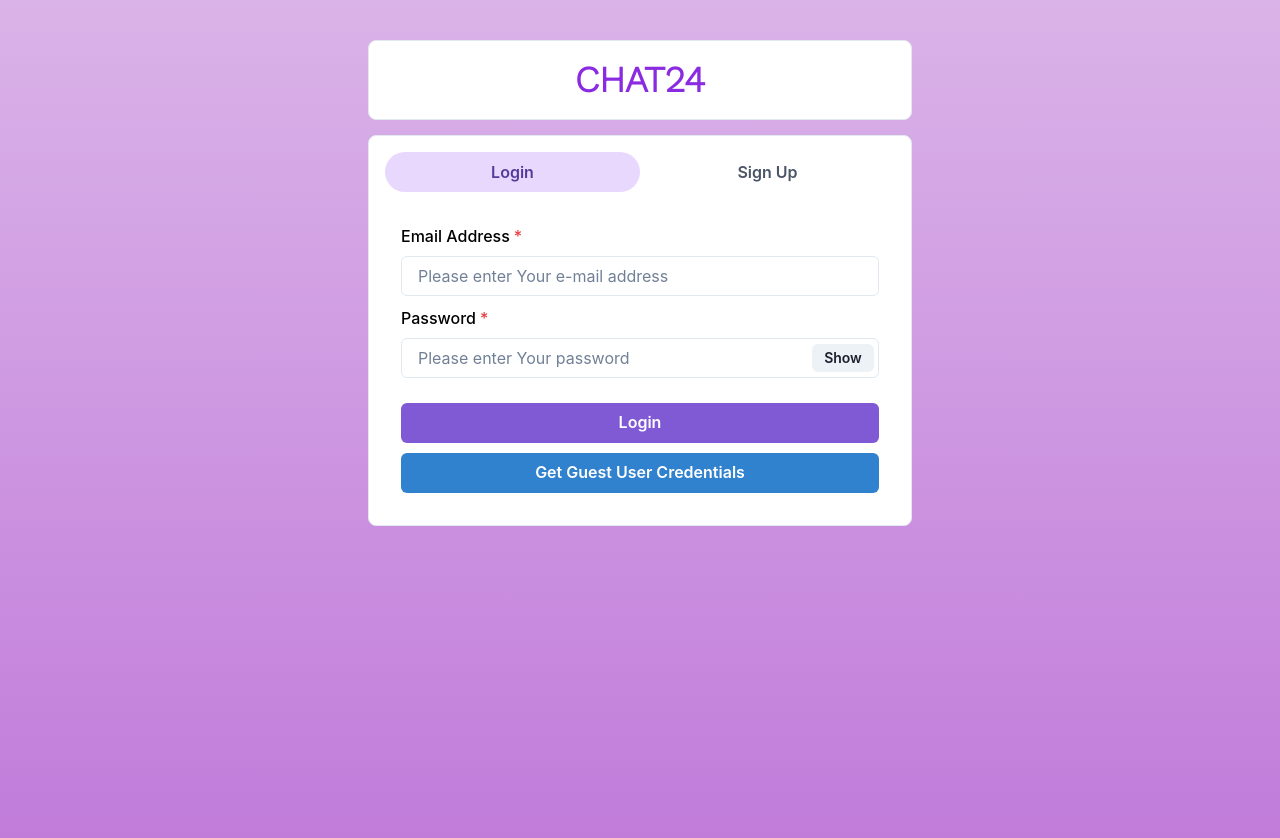
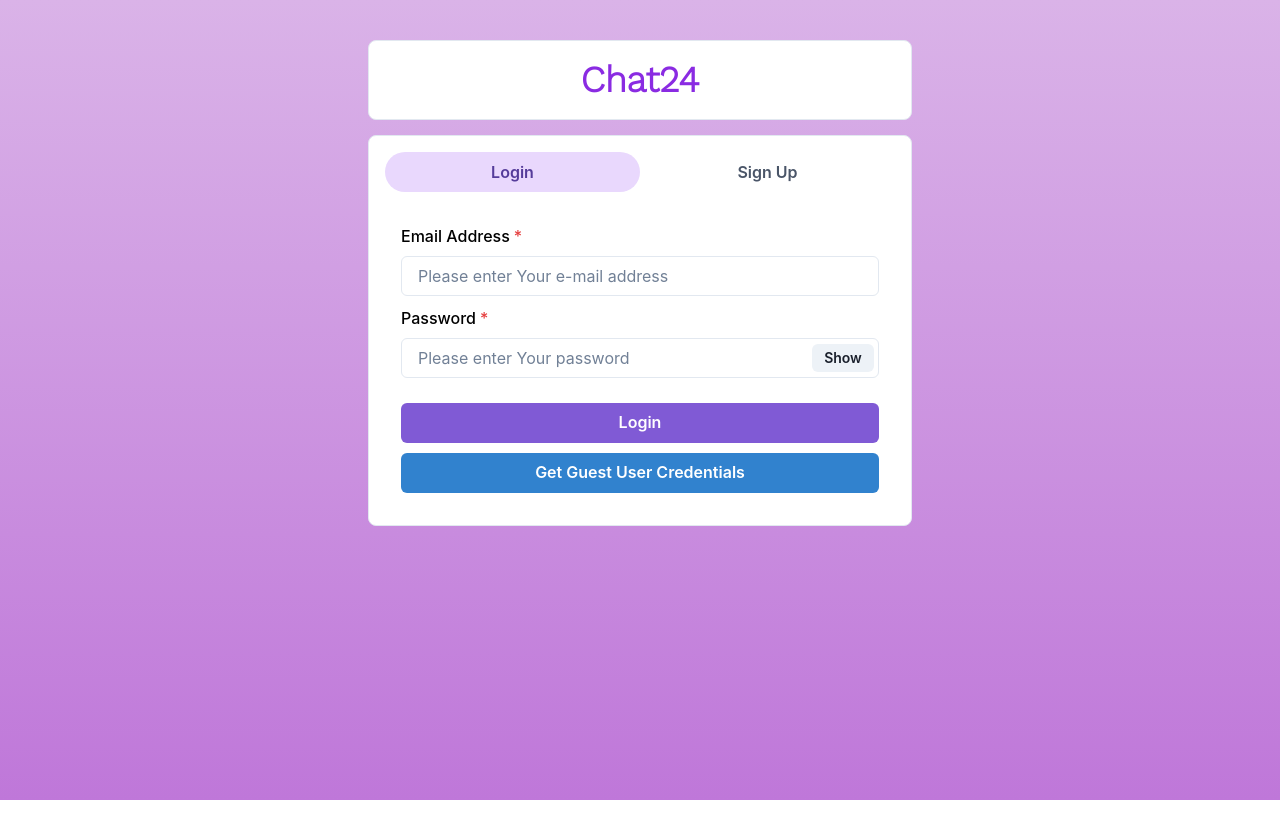
Before and after one commit to katjanakosic/gendev-messenger-challenge, a React (Vite) app in the folder client/: page / in a window 1280 px wide. Shown: the top 838 px of the page. After the commit the page ends 800 px from the top, so only its background shows below. Built offline with nearby package versions, Linux system fonts and the light colour scheme.

Commit message:
Add design adjustments

```diff
--- a/client/src/App.tsx
+++ b/client/src/App.tsx
@@ -1,8 +1,8 @@
 import { useState } from "react"
 import "./App.css"
 import Homepage from "./views/HomepageView"
+import ConversationView from "./views/ConversationView"
 import { Route, Routes } from "react-router-dom"
-import ConversationView from "./views/ConversationView"
 
 function App() {
   return (
@@ -10,12 +10,12 @@ function App() {
       style={{
         background: "linear-gradient(#dab3e8, #bf77d9)",
         width: "100%",
-        height: "114vh",
+        height: "100vh",
       }}
     >
       <Routes>
         <Route path="/" element={<Homepage />} />
-        <Route path="/conversations" element={<ConversationView />} />
+        <Route path="/chats" element={<ConversationView />} />
       </Routes>
     </div>
   )
--- a/client/src/components/customs/SideDrawer.tsx
+++ b/client/src/components/customs/SideDrawer.tsx
@@ -157,7 +157,7 @@ export const SideDrawer = () => {
 
         <Box display="flex" width="33%" justifyContent="center">
           <Text fontSize="3xl" fontFamily="Work sans">
-            CHAT24
+            Chat24
           </Text>
         </Box>
         <Box display="flex" justifyContent="end" width="33%">
--- a/client/src/views/ConversationView.tsx
+++ b/client/src/views/ConversationView.tsx
@@ -6,11 +6,11 @@ import { ConversationList } from "../components/customs/ConversationList"
 import { ConversationBox } from "../components/customs/ConversationBox"
 import { ConversationState } from "../context/ConversationContextProvider"
 
-
 const ConversationView = () => {
   const { user } = ConversationState()
 
-  return <div style={{ width: "100%" }}>
+  return (
+    <div style={{ width: "100%" }}>
       {user && <SideDrawer />}
       <Box
         display="flex"
@@ -23,6 +23,7 @@ const ConversationView = () => {
         {user && <ConversationBox />}
       </Box>
     </div>
+  )
 }
 
 export default ConversationView
--- a/client/src/views/HomepageView.tsx
+++ b/client/src/views/HomepageView.tsx
@@ -41,7 +41,7 @@ function HomepageView() {
           fontWeight="bold"
           color="blueviolet"
         >
-          CHAT24
+          Chat24
         </Text>
       </Box>
       <Box
```
Also changed, not shown: client/src/assets/Chat-amico.svg (added). Lines whose indentation alone changed are shown as unchanged.
